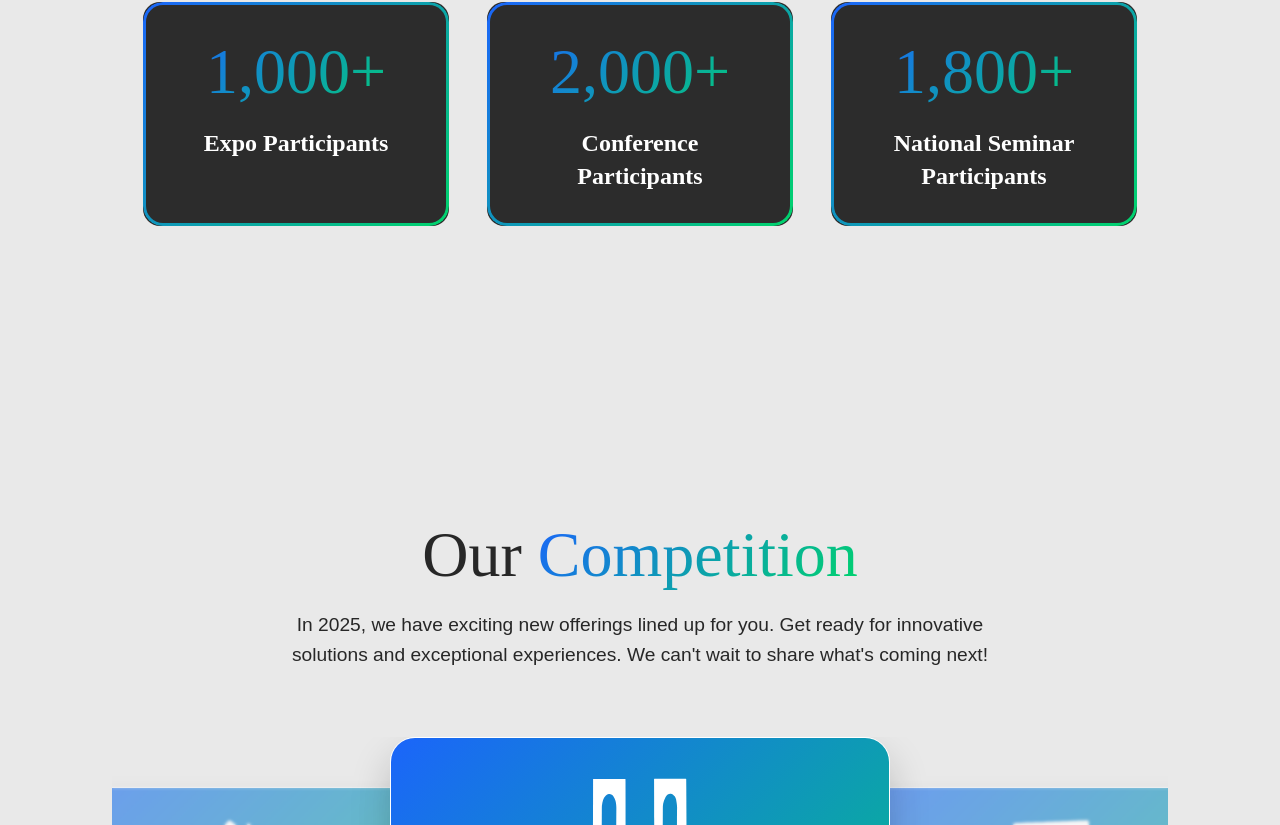
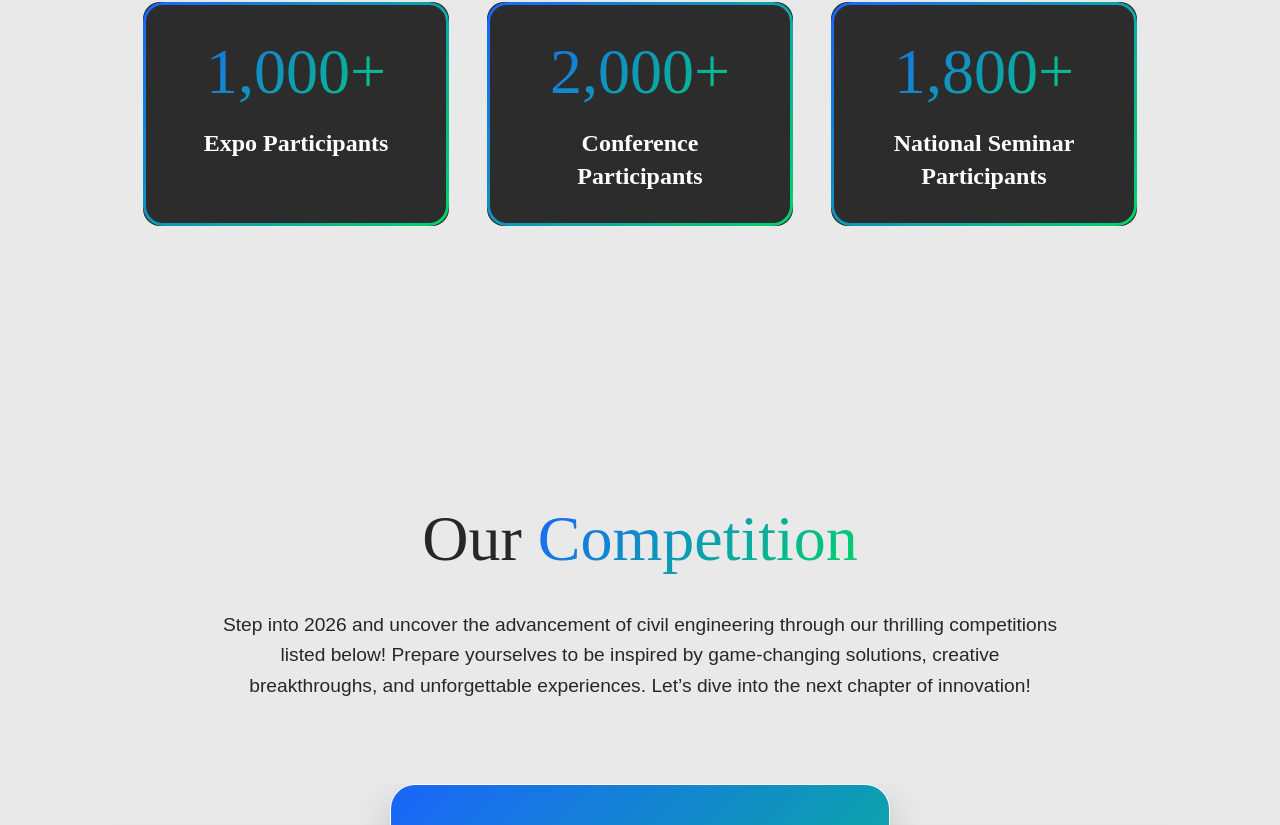
Before and after one commit to nasywaanaa/ICEE2026, a React (Vite) app in the folder frontend/: page / in a window 1280 px wide. Shown: the part 1975-2800 px from the top of the page. Built offline with nearby package versions, Linux system fonts and the light colour scheme; a web font is replaced by a local one.

Commit message:
fix: revision content

```diff
--- a/frontend/src/pages/landing/components/Competition.css
+++ b/frontend/src/pages/landing/components/Competition.css
@@ -53,11 +53,12 @@
   text-align: center;
   margin-bottom: 0rem; /* Reduced from 4rem to bring carousel closer */
   background-color: #E9E9E9;
-  padding: 1rem 2rem;
+  padding: 0rem 0rem;
   border-radius: 0;
   position: relative;
   z-index: 2;
-  max-width: 800px;
+  max-width: 850px;
+  /* max-height: 800px; */
   margin-left: auto;
   margin-right: auto;
 }
@@ -84,8 +85,8 @@
   font-weight: 400;
   color: #272727;
   line-height: 1.6;
-  max-width: 800px;
-  margin: 0 auto;
+  max-width: 1200px;
+  margin: 2rem auto;
 }
 
 .competition-carousel {
--- a/frontend/src/pages/landing/components/Competition.tsx
+++ b/frontend/src/pages/landing/components/Competition.tsx
@@ -108,8 +108,7 @@ const Competition: React.FC = () => {
             Our <span className="competition-gradient">Competition</span>
           </h2>
           <p className="competition-description">
-            In 2025, we have exciting new offerings lined up for you. Get ready for innovative solutions and
-            exceptional experiences. We can't wait to share what's coming next!
+          Step into 2026 and uncover the advancement of civil engineering through our thrilling competitions listed below! Prepare yourselves to be inspired by game-changing solutions, creative breakthroughs, and unforgettable experiences. Let’s dive into the next chapter of innovation!
           </p>
         </div>
 
--- a/frontend/src/pages/landing/components/Hero.tsx
+++ b/frontend/src/pages/landing/components/Hero.tsx
@@ -57,7 +57,7 @@ const Hero: React.FC = () => {
             </h1>
             <div className="hero-description">
               <p>
-                ICEE ITB 2025 carries the theme <span className="theme-highlight">"Integrating Strategies for Long-Term Infrastructure Resilience"</span> to address major challenges in modern infrastructure development. Climate change and frequent natural disasters underscore the need for infrastructure that is not only durable but also adaptable to extreme conditions. Rapid population growth urbanization further emphasize the importance of reliable and sustainable infrastructure.
+              Step into 2026 and uncover the advancement of civil engineering through our thrilling competitions listed below! Prepare yourselves to be inspired by game-changing solutions, creative breakthroughs, and unforgettable experiences. Let’s dive into the next chapter of innovation! <span className="theme-highlight">"Integrating Strategies for Long-Term Infrastructure Resilience"</span> to address major challenges in modern infrastructure development. Climate change and frequent natural disasters underscore the need for infrastructure that is not only durable but also adaptable to extreme conditions. Rapid population growth urbanization further emphasize the importance of reliable and sustainable infrastructure.
               </p>
             </div>
             <div className="hero-actions">
--- a/frontend/src/pages/landing/components/Sponsors.tsx
+++ b/frontend/src/pages/landing/components/Sponsors.tsx
@@ -39,7 +39,7 @@ const Sponsors: React.FC = () => {
             Our <span className="sponsors-gradient">Sponsors & Media Partners</span>
           </h2>
           <p className="sponsors-description">
-            ICEE 2025 owes its success to the tremendous support of our amazing sponsors & media partners.
+            ICEE 6 owes its success to the tremendous support of our amazing sponsors & media partners.
             They will be leading workshops, talking about job opportunities, giving away prizes, and offering much
             more throughout the event.
           </p>
--- a/frontend/src/pages/landing/data/event-data.ts
+++ b/frontend/src/pages/landing/data/event-data.ts
@@ -3,7 +3,7 @@ export const eventData = [
     id: 3,
     name: "Seminar",
     description:
-      "By gathering experts and speaker from well-known and prestigious company, ICEE Seminar 2025 aims to focus on exploring the latest advancement and challenges in building resilient infrastructure. With the main topic \"Integrating Strategies for Long Term Infrastructure Resilience\", this seminar will take you to look closer about resilience and it's implementation on Infrastructure in Civil Engineering aspect.\nSo, stay tune for more information!",
+      "By gathering an esteemed panel of subject-matter experts and influential industry leaders, the ICEE Seminar ITB 2026 serves as a platform for exchanging forward-looking perspectives on the future of infrastructure. Through a curated program of in-depth presentations and dynamic, solutions-driven discussions, participants will engage with emerging trends, address complex challenges, and refine both their technical proficiency and strategic acumen in the civil engineering arena. Beyond the formal proceedings, the seminar cultivates a collaborative environment that encourages knowledge exchange, fosters lasting professional relationships, and contributes to the long-term advancement of the industry.",
     image: "/assets/conference.svg",
     documentationImage: [
       "/events/seminar/1.webp",
@@ -14,9 +14,9 @@ export const eventData = [
   },
   {
     id: 1,
-    name: "Workshop",
+    name: "Connect-H",
     description:
-      "As a mitigation for infrastructure failure, design automation needs to be accomplished to obtain a comprehensive analysis. In order to realize infrastructure resilience as part of a long-term infrastructure integration strategy, ICEE Workshop provides software training and offering an ashtonishing experience in using sophisticated software for designing, scheduling, and monitoring process of construction projects. By joining ICEE Workshop, feel the experience of exploring the details of human thinking and work.",
+      "Connect-H is a collaborative workshop with Hilti that offers exclusive training to explore and experience the latest anchor technology. Guided by experienced instructors, participants will have the opportunity to learn about Hilti’s anchor applications and get hands-on experience with a range of Hilti tools. This workshop aims to help participants compare conventional methods with the latest innovations designed to advance Indonesia’s construction industry. Join this workshop and experience the convenience, speed, and precision that can drive the success of your projects.",
     image: "/assets/conference.svg",
     documentationImage: [
       "/events/workshop/1.webp",
@@ -29,7 +29,7 @@ export const eventData = [
     id: 2,
     name: "Expo",
     description:
-      "For Integrating Strategies in Long-Term Infrastructure Resilience, ICEE showcases companies that embodied the mission and strategies in inventing Resilience Infrastructure. This exhibition dedicated to acquire knowledge that broadens the resilience of infrastructure to withstand the excessive loads it receives. Furthermore, this exhibition advanced a deeper understanding of happening issues and pushed the limit of experimentation to create innovation in terms of infrastructure resilience.\nSo any hesitation to join this exhibition?",
+      "As one of the highlights of ICEE, the Expo showcases companies that embody the spirit of innovation and advancement in engineering and infrastructure. This exhibition is dedicated to provide knowledge that broadens perspectives, sparks collaboration, and enhances the capacity of infrastructure and engineering solutions to meet future challenges. Furthermore, the exhibition fosters a deeper understanding of current issues and pushes the boundaries of experimentation to create breakthroughs across various fields. So, any hesitation to join this exhibition?",
     image: "/assets/conference.svg",
     documentationImage: [
       "/events/expo/1.webp",
@@ -56,7 +56,7 @@ export const eventData = [
     id: 5,
     name: "ICEETalks",
     description:
-      "ICEETalks is an exclusive and enganging talkshow destine to educating and exploring the world of civil engineering. It features experts who share their insights and knowledge on innovation, technologies, and sustainability in Integrating Strategies for Long-Term Resilience. \"ICEETalks\" provides valuable knowledge and fosters a deeper understanding of civil engineering's impact on society and the environment.",
+      "By gathering an esteemed panel of subject-matter experts and influential industry leaders, the ICEE Seminar ITB 2026 serves as a platform for exchanging forward-looking perspectives on the future of infrastructure. Through a curated program of in-depth presentations and dynamic, solutions-driven discussions, participants will engage with emerging trends, address complex challenges, and refine both their technical proficiency and strategic acumen in the civil engineering arena. Beyond the formal proceedings, the seminar cultivates a collaborative environment that encourages knowledge exchange, fosters lasting professional relationships, and contributes to the long-term advancement of the industry.",
     image: "/assets/conference.svg",
     documentationImage: [
       "/events/iceetalks/1.webp",
--- a/frontend/src/pages/registration/components/RequiredDocuments.tsx
+++ b/frontend/src/pages/registration/components/RequiredDocuments.tsx
@@ -112,7 +112,7 @@ const RequiredDocuments: React.FC<RequiredDocumentsProps> = ({ data, onChange })
         />
 
         <FileUploadCard
-          title="Proof of Twibbon"
+          title="Proof of Twibbon and Poster"
           field="twibbonProof"
           accept=".zip"
           supportedFormats="Only support zip files"
```
